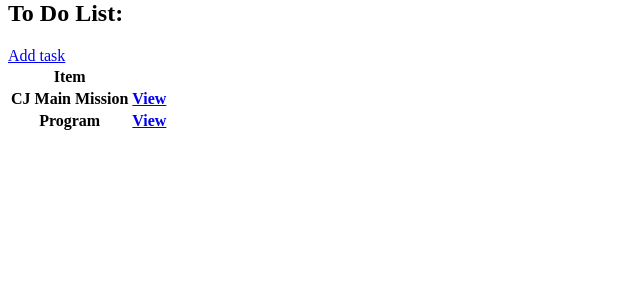
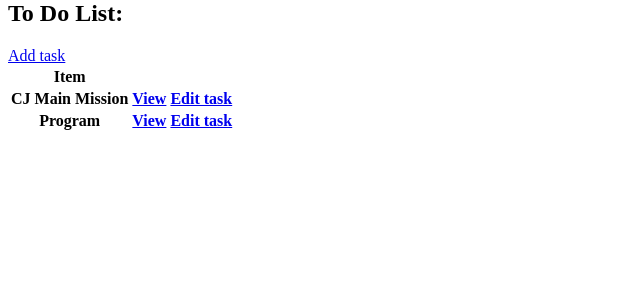
Before and after one commit to EMMMABK/ToDo-List, a Django app: page / in a window 1280 px wide. Shown: the part 20-320 px from the top of the page, without its empty margins (0-640 px from the left). Run offline with Django 5.2, Linux system fonts and the light colour scheme; data comes from the database, SQL or seed files in the repository; both versions use the stored data as it was after the commit; lists and menus that the app fills with data are empty.

Commit message:
add Edit Function

```diff
--- a/ToDoList/ToDoListApp/templates/ToDoListApp/task_list.html
+++ b/ToDoList/ToDoListApp/templates/ToDoListApp/task_list.html
@@ -18,6 +18,7 @@
             <tr>
                 <th>{{ task.title }}</th>
                 <th><a href="{% url 'task' task.id %}">View</a></th>
+                <th><a href="{% url 'task-update' task.id %}">Edit task</a></th>
             </tr>
             {% empty %}
                 <h3 class="main_subtitle">No items in list</h3>
--- a/ToDoList/ToDoListApp/urls.py
+++ b/ToDoList/ToDoListApp/urls.py
@@ -1,8 +1,9 @@
 from django.urls import path
-from .views import TaskList, TaskDetail, TaskCreate
+from .views import TaskList, TaskDetail, TaskCreate, TaskUpdate
 
 urlpatterns = [
     path('', TaskList.as_view(), name='tasks'),
     path('task/<int:pk>/', TaskDetail.as_view(), name='task'),
     path('task-create/', TaskCreate.as_view(), name='task-create'),
+    path('task-update/<int:pk>/', TaskUpdate.as_view(), name='task-update')
 ]
--- a/ToDoList/ToDoListApp/views.py
+++ b/ToDoList/ToDoListApp/views.py
@@ -1,7 +1,7 @@
 from django.shortcuts import render
 from django.views.generic.list import ListView
 from django.views.generic.detail import DetailView
-from django.views.generic.edit import CreateView
+from django.views.generic.edit import CreateView, UpdateView
 from django.urls import reverse_lazy
 from .models import Task
 # Create your views here.
@@ -18,3 +18,8 @@ class TaskCreate(CreateView):
     model = Task
     fields = '__all__'
     success_url = reverse_lazy('tasks')
+
+class TaskUpdate(UpdateView):
+    model = Task
+    fields = '__all__'
+    success_url = reverse_lazy('tasks')
```
Also changed, not shown: ToDoList/db.sqlite3.
